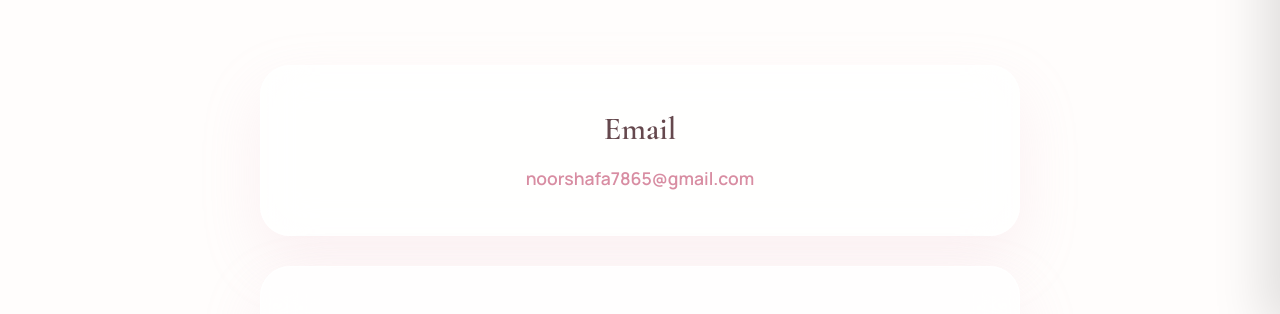
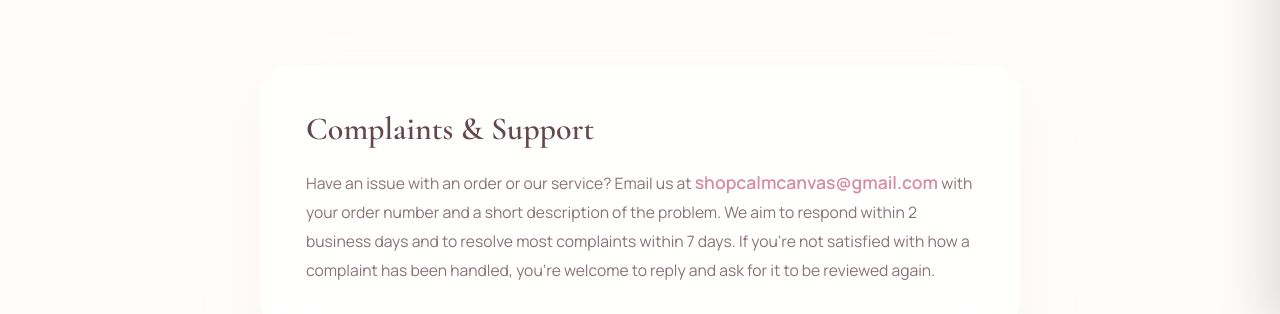
Before and after one commit to Noorinshafa/calm-canvas, a React (Vite) app: page /contact in a window 1280 px wide. Shown: the part 471-785 px from the top of the page. Built offline with nearby package versions, Linux system fonts and the light colour scheme; no server answers.

Commit message:
Remove duplicate email card from Contact page

```diff
--- a/src/components/pages/Contact.jsx
+++ b/src/components/pages/Contact.jsx
@@ -24,16 +24,6 @@ function Contact() {
           feel free to reach out anytime.
         </p>
 
-        <div className="email-card">
-
-          <h3>Email</h3>
-
-          <a href="mailto:noorshafa7865@gmail.com">
-            noorshafa7865@gmail.com
-          </a>
-
-        </div>
-
         <div className="email-card complaints-card">
 
           <h3>Complaints &amp; Support</h3>
--- a/src/styles/contact.css
+++ b/src/styles/contact.css
@@ -120,8 +120,6 @@
 
 .complaints-card{
 
-    margin-top:30px;
-
     text-align:left;
 
 }
```
